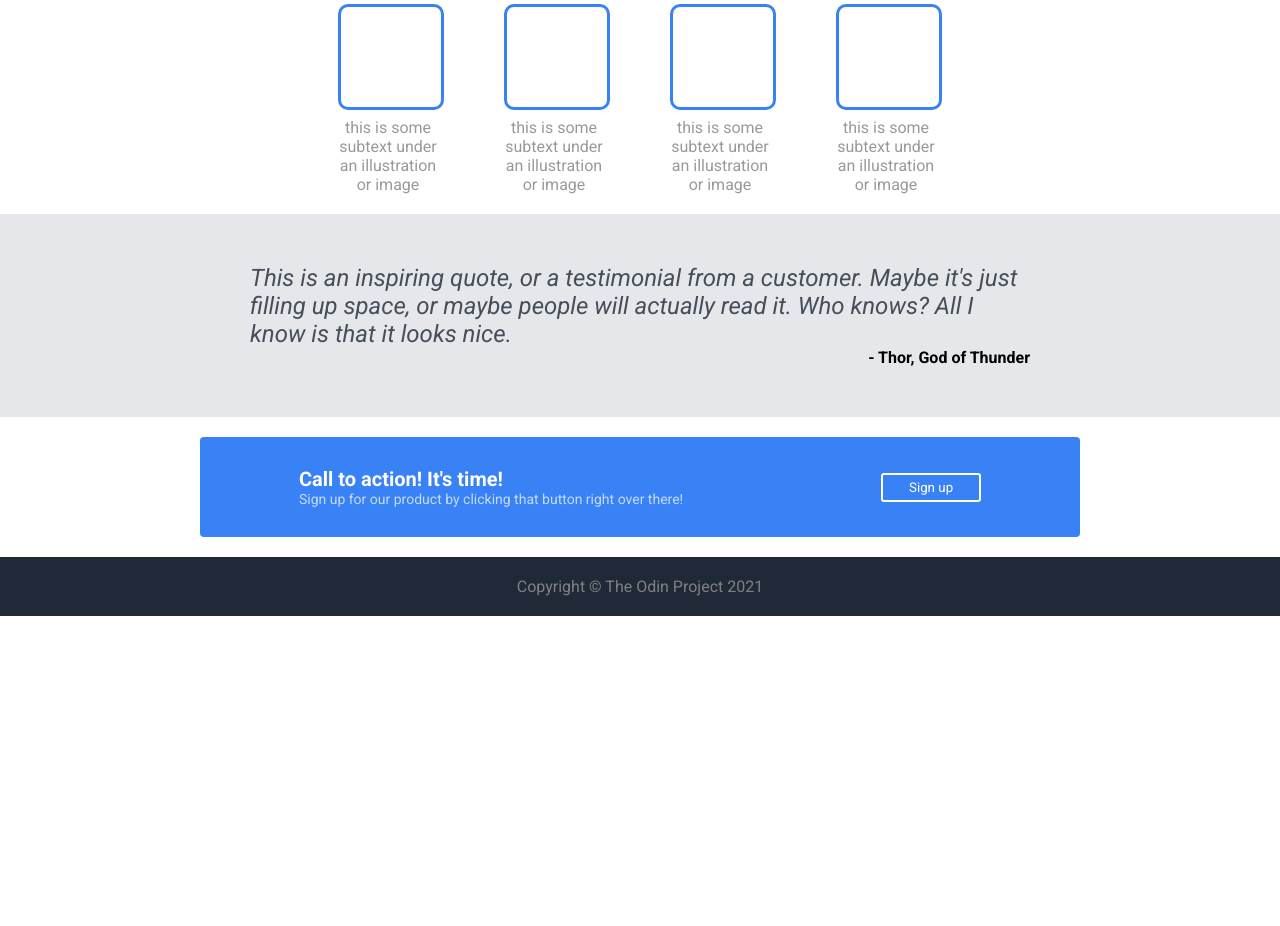
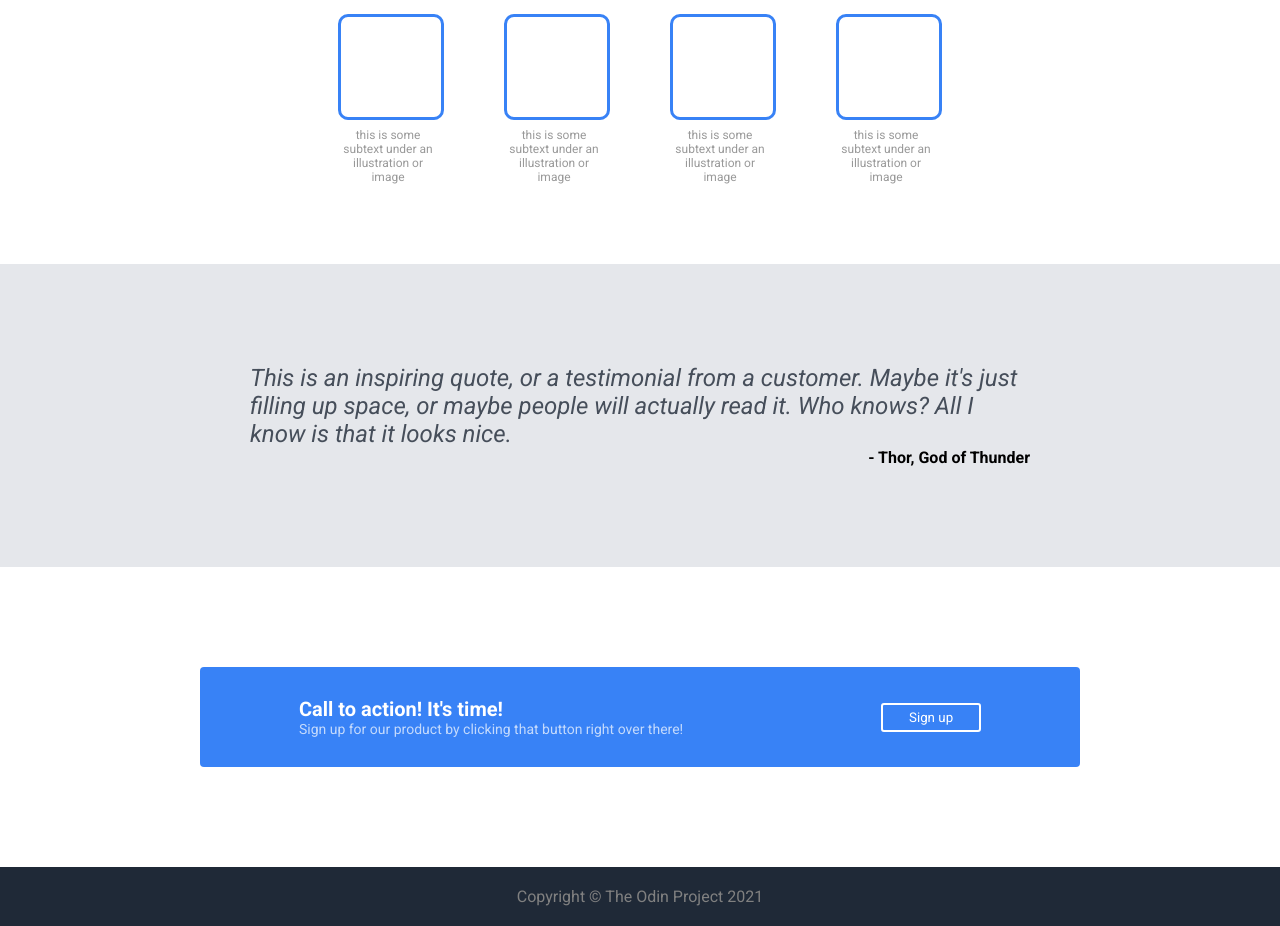
Before and after one commit to ps-mullhi/project-landing-page, a plain HTML site: page index.html in a window 1280 px wide. Shown: the part 390-1316 px from the top of the page. Before the commit the page ends 1006 px from the top, so only its background shows below. Drawn offline with Linux system fonts and the light colour scheme.

Commit message:
Final css touchups on spacing of sections
The spacing of the sections was off in terms of how much vertical space
they occupied.

```diff
--- a/styles/styles.css
+++ b/styles/styles.css
@@ -88,7 +88,7 @@ h1 {
 }
 
 .info-container {
-    margin: 20px 150px;
+    margin: 30px 150px 80px 150px;
 }
 
 h2 {
@@ -124,10 +124,11 @@ h2 {
     width: 100px;
     color: gray;
     opacity: 80%;
+    font-size: 12px;
 }
 
 .quote-container {
-    padding: 50px 250px;
+    padding: 100px 250px;
     background-color: #e5e7eb;
 }
 
@@ -144,7 +145,7 @@ h2 {
 }
 
 .sign-up-container {
-    margin: 20px 200px;
+    margin: 100px 200px;
 }
 
 .sign-up-box {
```
